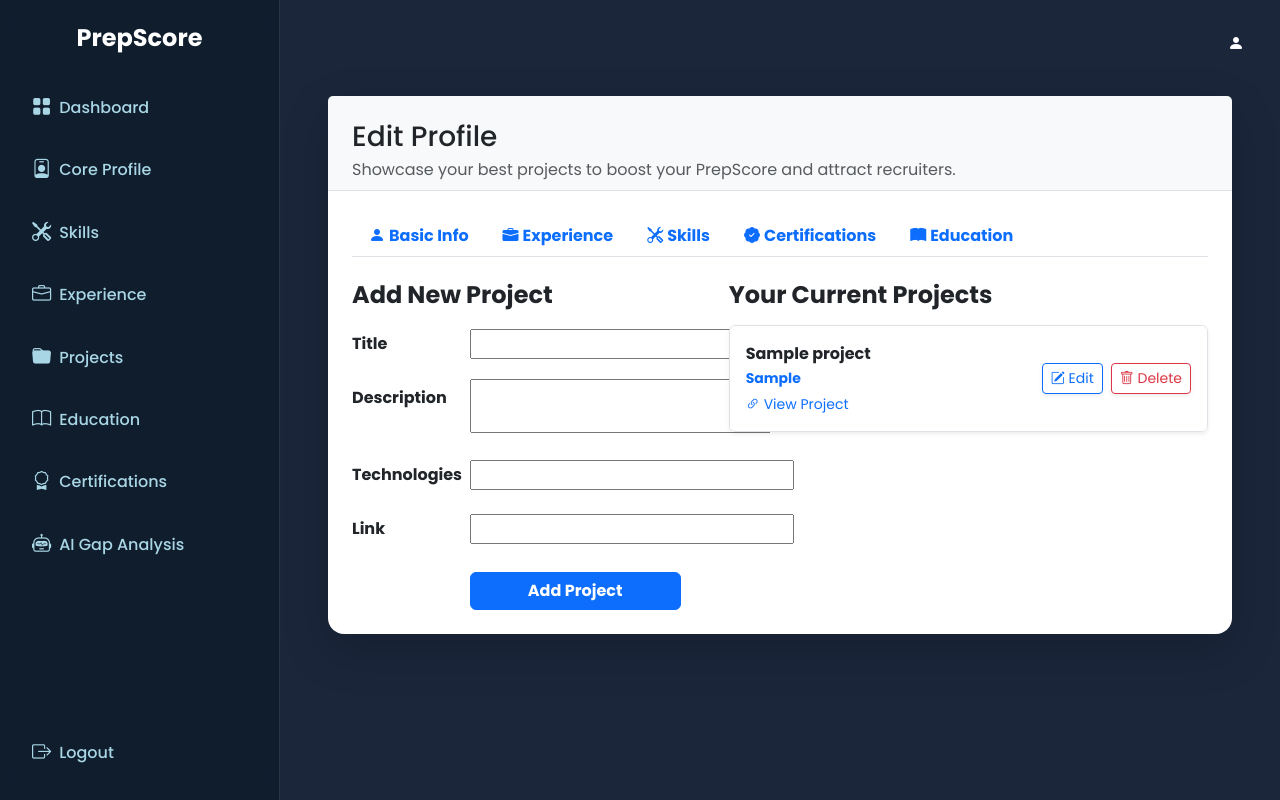
After one commit to minnajoby/PrepScore-MiniProject, a Django app: template profiles/templates/profiles/manage_projects.html in a window 1280 px wide. The commit adds this page. Run offline with Django 5.2, Linux system fonts and the light colour scheme; the template is opened without the code that fills it: most values are stand-ins (such as "Sample title", 1, 10 or a date in 2020); form fields are guessed from the names that the template uses; some libraries are stand-ins or nearby versions.

Commit message:
feat: implement Project views and sidebar navigation

```diff
--- a/profiles/templates/profiles/_sidebar.html
+++ b/profiles/templates/profiles/_sidebar.html
@@ -35,6 +35,12 @@
         </a>
     </li>
     <li class="nav-item">
+        <a class="nav-link {% if request.resolver_match.url_name == 'manage_projects' %}active{% endif %}"
+            href="{% url 'manage_projects' %}">
+            <i class="bi bi-folder-fill me-2"></i>Projects
+        </a>
+    </li>
+    <li class="nav-item">
         <a class="nav-link {% if request.resolver_match.url_name == 'manage_education' %}active{% endif %}"
             href="{% url 'manage_education' %}">
             <i class="bi bi-book me-2"></i>Education
--- /dev/null
+++ b/profiles/templates/profiles/manage_projects.html
@@ -0,0 +1,114 @@
+{% extends 'profiles/dashboard_base.html' %}
+{% load static %}
+
+{% block title %}Manage Projects{% endblock %}
+
+{% block dashboard_content %}
+<div class="card shadow-lg border-0 rounded-4">
+
+    <!-- Page Header -->
+    <div class="card-header bg-light border-bottom px-4 pt-4">
+        <h2 class="h3 mb-0">Edit Profile</h2>
+        <p class="text-muted mb-0 mt-1">Showcase your best projects to boost your PrepScore and attract recruiters.</p>
+    </div>
+
+    <div class="card-body p-4">
+        {% include 'profiles/_profile_tabs.html' %}
+
+        <div class="row g-5">
+            <!-- LEFT COLUMN: ADD NEW PROJECT FORM -->
+            <div class="col-lg-5">
+                <h4 class="mb-3 fw-bold">Add New Project</h4>
+
+                <form method="post" class="needs-validation" novalidate>
+                    {% csrf_token %}
+
+                    <div class="row mb-3 align-items-center">
+                        <div class="col-sm-4">
+                            <label for="{{ form.title.id_for_label }}"
+                                class="col-form-label fw-bold small">Title</label>
+                        </div>
+                        <div class="col-sm-8">
+                            {{ form.title }}
+                        </div>
+                    </div>
+
+                    <div class="row mb-3">
+                        <div class="col-sm-4">
+                            <label for="{{ form.description.id_for_label }}"
+                                class="col-form-label fw-bold small">Description</label>
+                        </div>
+                        <div class="col-sm-8">
+                            {{ form.description }}
+                        </div>
+                    </div>
+
+                    <div class="row mb-3 align-items-center">
+                        <div class="col-sm-4">
+                            <label for="{{ form.technologies_used.id_for_label }}"
+                                class="col-form-label fw-bold small">Technologies</label>
+                        </div>
+                        <div class="col-sm-8">
+                            {{ form.technologies_used }}
+                        </div>
+                    </div>
+
+                    <div class="row mb-3 align-items-center">
+                        <div class="col-sm-4">
+                            <label for="{{ form.link.id_for_label }}" class="col-form-label fw-bold small">Link</label>
+                        </div>
+                        <div class="col-sm-8">
+                            {{ form.link }}
+                        </div>
+                    </div>
+
+                    <div class="row">
+                        <div class="col-sm-8 offset-sm-4">
+                            <button type="submit" class="btn btn-primary fw-bold w-100 mt-2">Add Project</button>
+                        </div>
+                    </div>
+                </form>
+            </div>
+
+            <!-- RIGHT COLUMN: LIST OF EXISTING PROJECTS -->
+            <div class="col-lg-7">
+                <h4 class="mb-3 fw-bold">Your Current Projects</h4>
+                <div class="list-group shadow-sm" style="max-height: 500px; overflow-y: auto; overflow-x: hidden;">
+                    {% for project in projects %}
+                    <div class="list-group-item d-flex justify-content-between align-items-center p-3">
+                        <div>
+                            <strong class="d-block text-dark">{{ project.title }}</strong>
+                            <span class="text-primary small fw-bold">{{ project.technologies_used }}</span>
+                            {% if project.link %}
+                            <small class="text-muted d-block mt-1">
+                                <a href="{{ project.link }}" target="_blank" class="text-decoration-none">
+                                    <i class="bi bi-link-45deg me-1"></i>View Project
+                                </a>
+                            </small>
+                            {% endif %}
+                        </div>
+                        <div class="d-flex gap-2">
+                            <a href="{% url 'edit_project' pk=project.pk %}"
+                                class="btn btn-sm btn-outline-primary shadow-sm"><i class="bi bi-pencil-square"></i>
+                                Edit</a>
+                            <form action="{% url 'delete_project' pk=project.pk %}" method="POST" class="d-inline">
+                                {% csrf_token %}
+                                <button type="submit" class="btn btn-sm btn-outline-danger shadow-sm"
+                                    onclick="return confirm('Delete this project?')"><i class="bi bi-trash"></i>
+                                    Delete</button>
+                            </form>
+                        </div>
+                    </div>
+                    {% empty %}
+                    <div class="list-group-item text-center p-5 text-muted bg-light rounded text-opacity-75">
+                        <i class="bi bi-folder-plus fs-1 text-secondary mb-2 d-block"></i>
+                        <h5 class="fw-bold text-dark">No Projects Yet</h5>
+                        <p class="mb-0">Showcase your technical skills with real-world examples. Add your best work!</p>
+                    </div>
+                    {% endfor %}
+                </div>
+            </div>
+        </div>
+    </div>
+</div>
+{% endblock %}
--- a/profiles/urls.py
+++ b/profiles/urls.py
@@ -21,4 +21,7 @@ urlpatterns = [
     path('education/', views.manage_education_view, name='manage_education'),
     path('education/<int:pk>/edit/', views.edit_education_view, name='edit_education'),
     path('education/<int:pk>/delete/', views.delete_education_view, name='delete_education'),
+    path('projects/', views.manage_projects_view, name='manage_projects'),
+    path('project/<int:pk>/edit/', views.edit_project_view, name='edit_project'),
+    path('project/<int:pk>/delete/', views.delete_project_view, name='delete_project'),
 ]
```
Also changed, not shown: profiles/views.py (+50 -5 lines).
